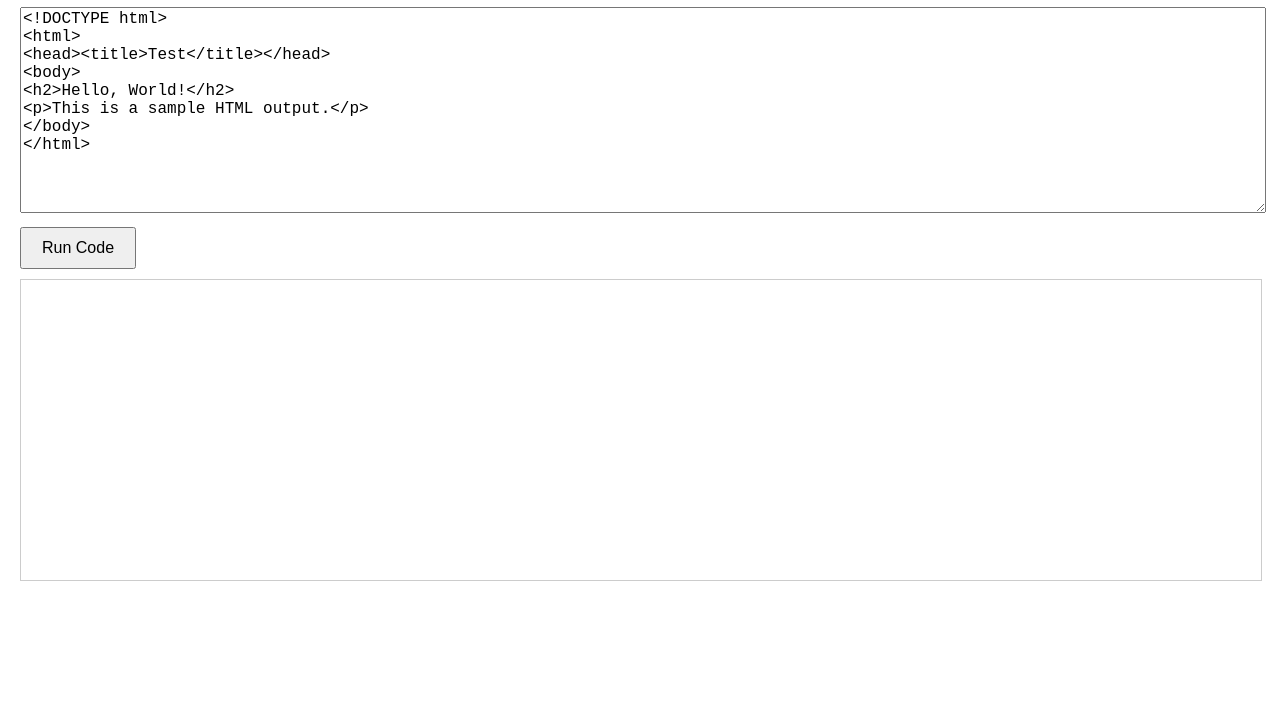
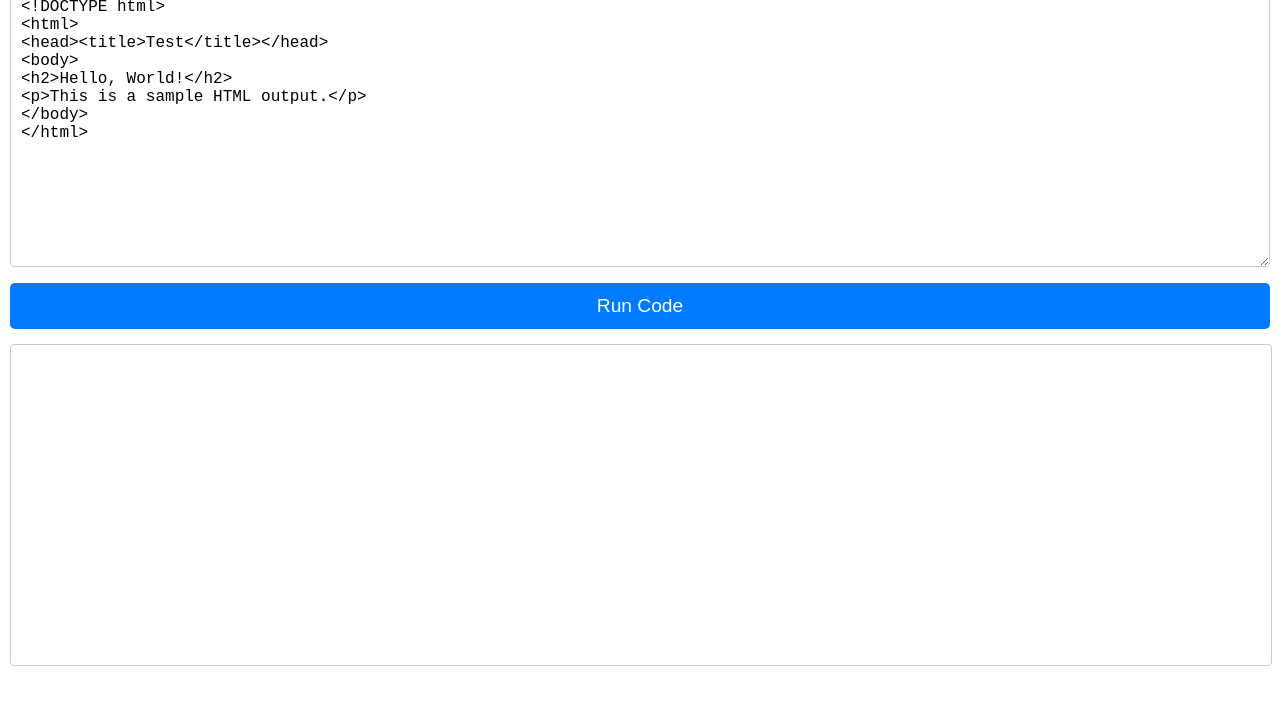
Before and after one commit to 468HHJ/-offline-html-runner, a plain HTML site: page index.html in a window 1280 px wide. Shown: the part 73-800 px from the top of the page. Drawn offline with Linux system fonts and the light colour scheme.

Commit message:
Update index.html

```diff
--- a/index.html
+++ b/index.html
@@ -2,12 +2,51 @@
 <html lang="en">
 <head>
 <meta charset="UTF-8" />
+<meta name="viewport" content="width=device-width, initial-scale=1" />
 <title>Offline HTML Code Runner</title>
 <style>
-  body { font-family: Arial, sans-serif; margin: 20px; }
-  textarea { width: 100%; height: 200px; font-family: monospace; font-size: 16px; }
-  iframe { width: 100%; height: 300px; border: 1px solid #ccc; margin-top: 10px; }
-  button { padding: 10px 20px; font-size: 16px; margin-top: 10px; }
+  body {
+    font-family: Arial, sans-serif;
+    margin: 10px;
+    padding: 0;
+    box-sizing: border-box;
+  }
+  h1 {
+    font-size: 1.5rem;
+    text-align: center;
+  }
+  textarea {
+    width: 100%;
+    height: 35vh; /* viewport height for better mobile fit */
+    font-family: monospace;
+    font-size: 1rem;
+    padding: 10px;
+    box-sizing: border-box;
+    border: 1px solid #ccc;
+    border-radius: 4px;
+    resize: vertical;
+  }
+  button {
+    display: block;
+    width: 100%;
+    padding: 12px 0;
+    font-size: 1.2rem;
+    margin-top: 12px;
+    background-color: #007BFF;
+    color: white;
+    border: none;
+    border-radius: 5px;
+  }
+  button:active {
+    background-color: #0056b3;
+  }
+  iframe {
+    width: 100%;
+    height: 40vh; /* viewport height */
+    margin-top: 15px;
+    border: 1px solid #ccc;
+    border-radius: 4px;
+  }
 </style>
 </head>
 <body>
@@ -25,7 +64,6 @@
 </html>
 </textarea>
 
-<br />
 <button onclick="runCode()">Run Code</button>
 
 <iframe id="output"></iframe>
```
